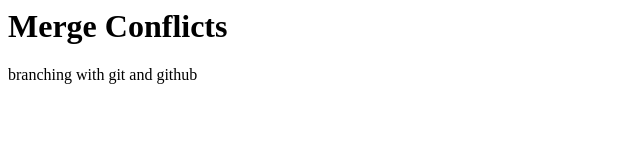
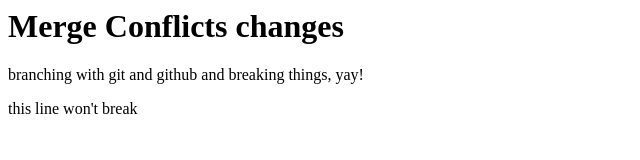
Before and after one commit to jvcarr/merge-conflicts, a plain HTML site: page index.html in a window 1280 px wide. Shown: the whole page, without its empty margins (0-640 px from the left). Drawn offline with Linux system fonts and the light colour scheme.

Commit message:
breaking stuff, causing conflicts

```diff
--- a/index.html
+++ b/index.html
@@ -1,2 +1,3 @@
-<h1>Merge Conflicts</h1>
-<p>branching with git and github</p>
+<h1>Merge Conflicts changes</h1>
+<p>branching with git and github and breaking things, yay!</p>
+<p>this line won't break</p>
```
